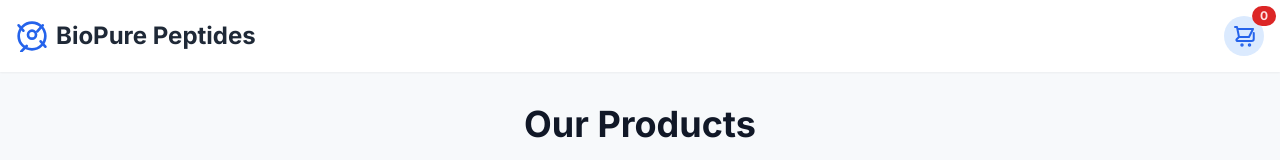
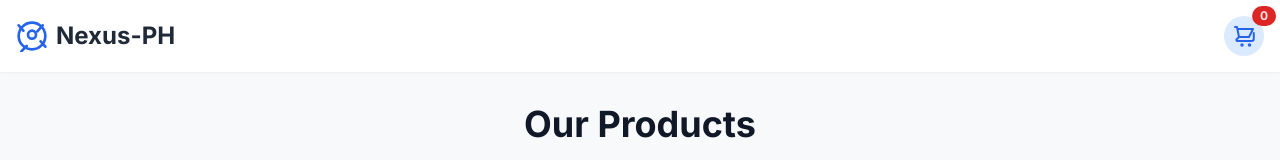
Before and after one commit to Nexus-PH/Nexus-PH-2, a plain HTML site: page index.html in a window 1280 px wide. Shown: the top 160 px of the page. Drawn offline with nearby package versions, Linux system fonts and the light colour scheme.

Commit message:
Update index.html

```diff
--- a/index.html
+++ b/index.html
@@ -55,7 +55,7 @@
                     <path d="M12 2C6.48 2 2 6.48 2 12s4.48 10 10 10 10-4.48 10-10S17.52 2 12 2zM12 14c-1.66 0-3-1.34-3-3s1.34-3 3-3 3 1.34 3 3-1.34 3-3 3z" />
                     <path d="M16 8.5L20 4M8 19.5l-4 4M18.5 16L22 20M5.5 8L2 4" />
                 </svg>
-                <h1 class="text-2xl font-bold text-gray-800">BioPure Peptides</h1>
+                <h1 class="text-2xl font-bold text-gray-800">Nexus-PH</h1>
             </a>
             <div class="flex items-center space-x-4">
                 <button id="cart-button" class="relative p-2 rounded-full bg-blue-100 text-blue-600 hover:bg-blue-200 transition-colors">
```
